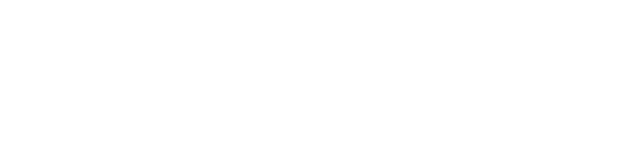
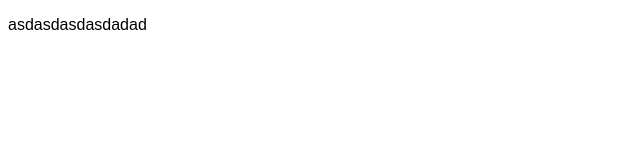
Before and after one commit to ViktorovVik/landing_positivus, a website: page index.html in a window 1280 px wide. Shown: the whole page, without its empty margins (0-640 px from the left). Drawn offline with Linux system fonts and the light colour scheme.

Commit message:
initial setup

```diff
--- a/index.html
+++ b/index.html
@@ -3,9 +3,10 @@
 <head>
    <meta charset="UTF-8">
    <meta name="viewport" content="width=device-width, initial-scale=1.0">
+   <link rel="stylesheet" href="dist/index.css">
    <title>Positivus</title>
 </head>
 <body>
-
+   <p>asdasdasdasdadad</p>
 </body>
 </html>
--- a/styles/index.scss
+++ b/styles/index.scss
@@ -0,0 +1,6 @@
+
+
+body {
+   font-family: 'SpaceGrotesk', sans-serif;
+   font-weight: 400;
+}
```
Also changed, not shown: package.json (added, +18 -0 lines), dist/index.css (added), styles/_importer.scss (added), 3 other files.
